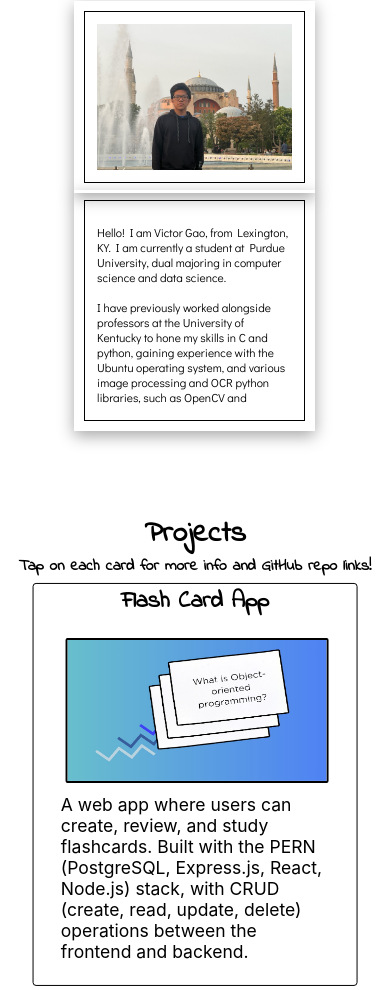
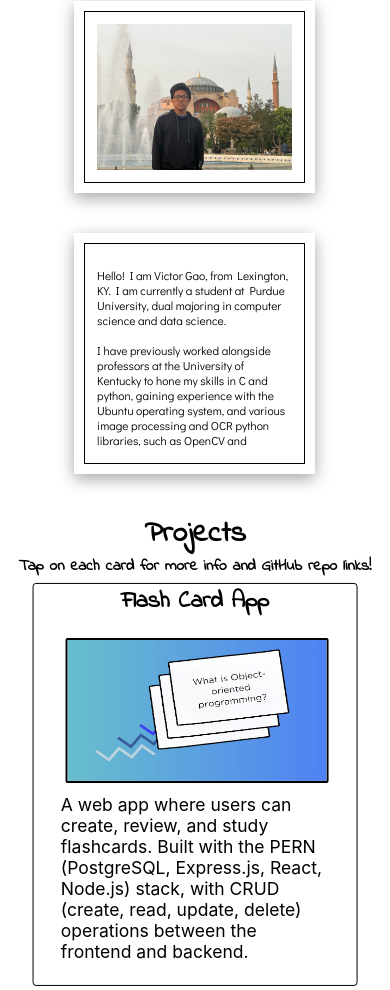
Before and after one commit to victorgao0308/Personal-Website, a React (Create React App) app: page / in a window 390 px wide. Shown: the part 963-1953 px from the top of the page. Built offline with nearby package versions, Linux system fonts and the light colour scheme.

Commit message:
fixed css on small devices

```diff
--- a/src/CSS/Bio.css
+++ b/src/CSS/Bio.css
@@ -83,7 +83,7 @@
     width: 50vw;
     left: 11.5vw;
     overflow: auto;
-    top: 2vw;
+    top: 6vh;
     --s: 3vw;
     right: 2.5vw;
     border: calc(2 * var(--s)) solid #0000;
```
